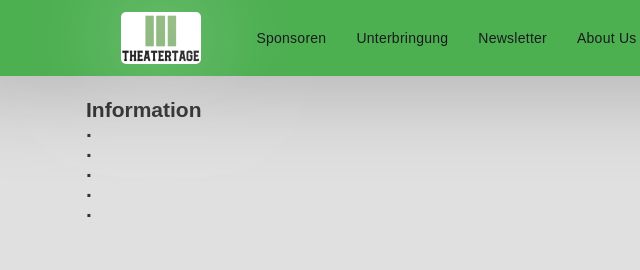
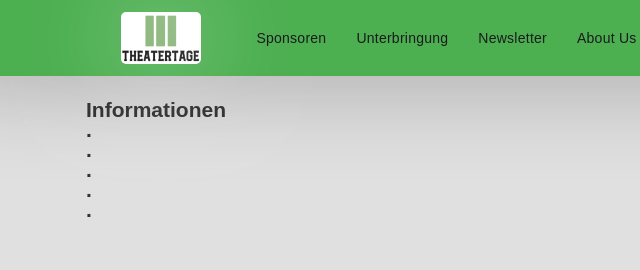
Before and after one commit to Eins-Chris/theatertage, a plain HTML site: page index.html in a window 1280 px wide. Shown: the top 270 px of the page, 54-694 px from the left. Drawn offline with Linux system fonts and the light colour scheme.

Commit message:
Update index.html

```diff
--- a/index.html
+++ b/index.html
@@ -35,7 +35,7 @@
             <!--Content-->
 
             <h1>
-                Information<br>.<br>.<br>.<br>.<br>.<br>
+                Informationen<br>.<br>.<br>.<br>.<br>.<br>
             </h1>
         </div>
     </section>
```
